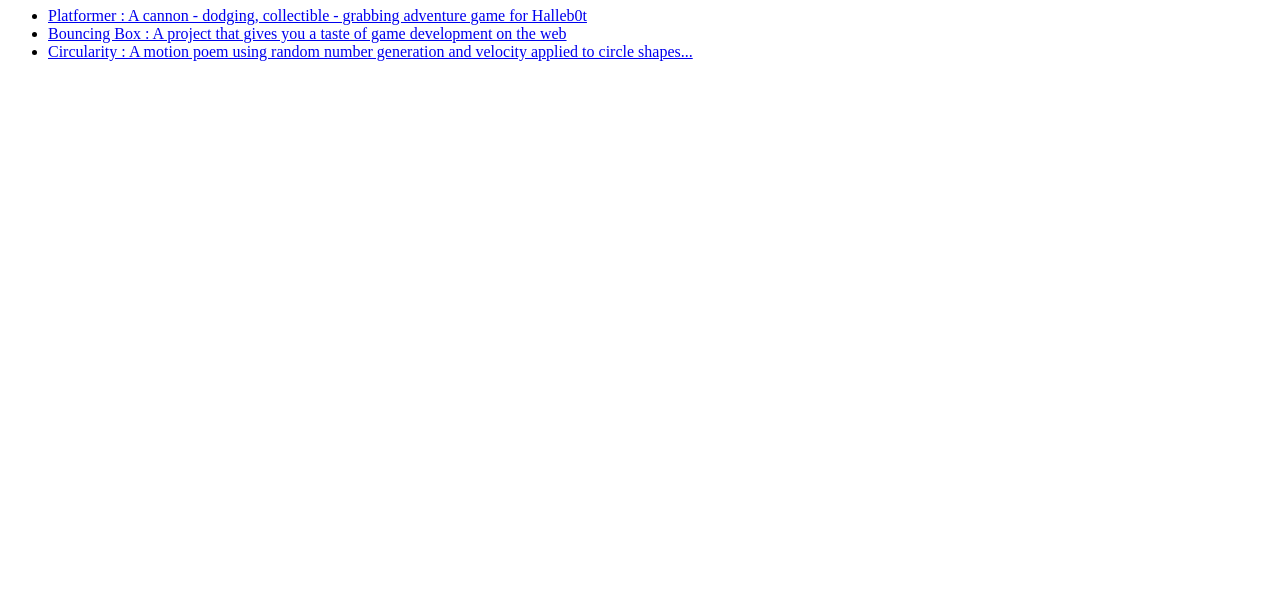
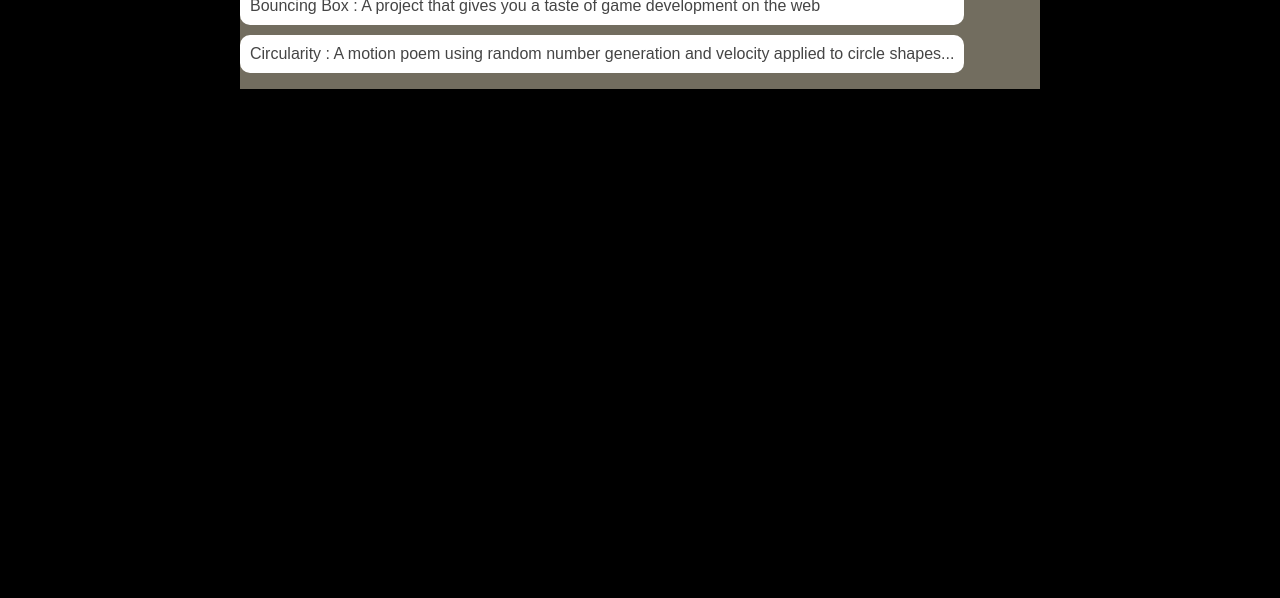
Before and after one commit to logascp/logascp.github.io, a plain HTML site: page portfolio.html in a window 1280 px wide. Shown: the part 202-800 px from the top of the page. Drawn offline with Linux system fonts and the light colour scheme.

Commit message:
add portfolio.html file

```diff
--- a/portfolio.html
+++ b/portfolio.html
@@ -2,8 +2,8 @@
 <html>
     <head>
         <title>Cadens wedsite</title>
+        <link rel="stylesheet" href="style.css">
     </head>
-<link> rel="stylesheet"
     <body>
       <div id="all-contents">
         <nav>
--- a/style.css
+++ b/style.css
@@ -60,3 +60,28 @@ main {
 h2, h3 {
     margin: 0px;
 }
+         /* portfolio styles */
+         .content h1 {
+            color: black;
+        }
+
+        #portfolio {
+            list-style-type: none;
+            padding-left: 0;
+        }
+
+        #portfolio li {
+            background: #fff;
+            padding: 10px;
+            border-radius: 10px;
+            margin-bottom: 10px;
+        }
+
+        #portfolio li:hover {
+            background: #eee;
+        }
+
+        #portfolio a {
+            text-decoration: none;
+            color: #454545;
+        }
```
